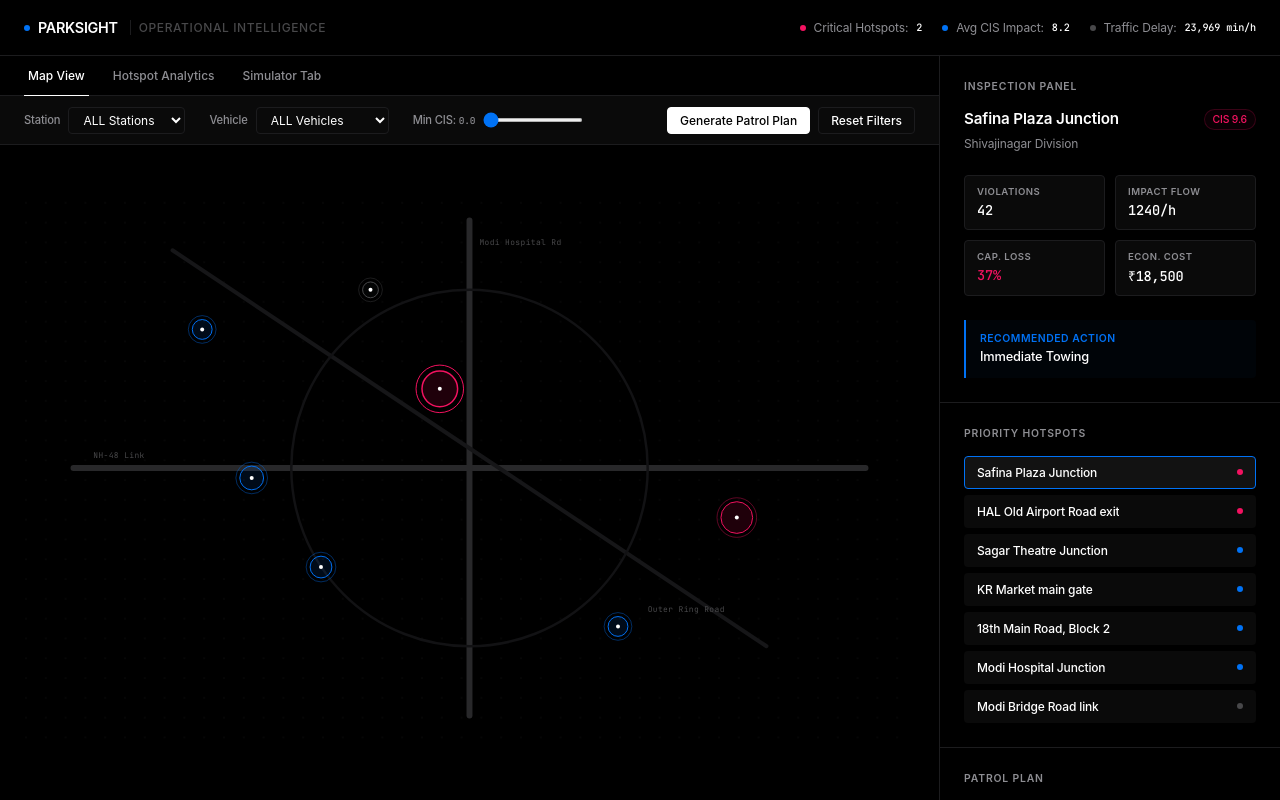
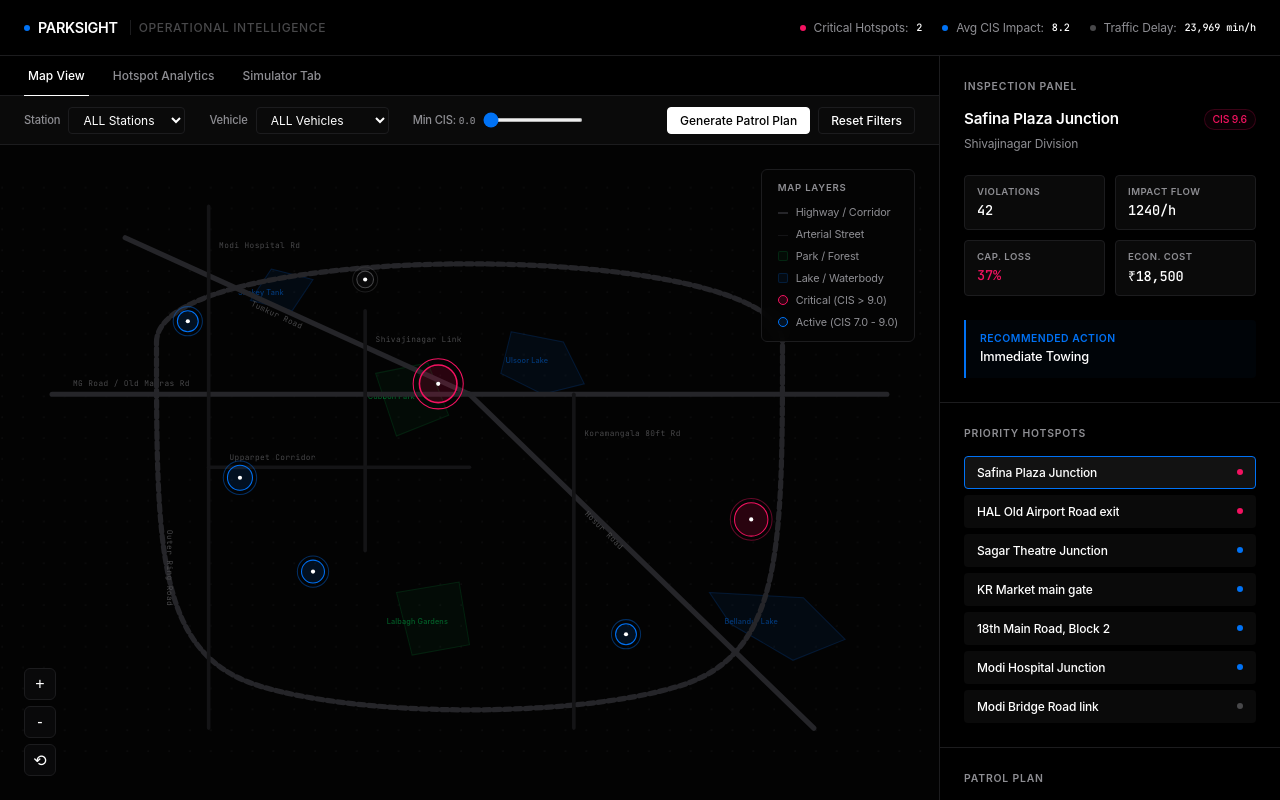
Before and after one commit to ravencore06/ParkSight, a React app in the folder frontend/: page / in a window 1280 px wide. Built offline with nearby package versions, Linux system fonts and the light colour scheme; the HTML template or start-up script is replaced by a standard one; a web font is replaced by a local one.

Commit message:
Add interactive offline Google-Maps-style spatial visualization with lakes, parks, road networks, legend, zoom, and pan controls

```diff
--- a/frontend/src/App.jsx
+++ b/frontend/src/App.jsx
@@ -173,6 +173,12 @@ export default function App() {
   const [optimizationTriggered, setOptimizationTriggered] = useState(false);
   const [dispatchRoutes, setDispatchRoutes] = useState([]);
 
+  // Interactive Zoom & Pan States
+  const [zoom, setZoom] = useState(1);
+  const [pan, setPan] = useState({ x: 0, y: 0 });
+  const [isDragging, setIsDragging] = useState(false);
+  const [dragStart, setDragStart] = useState({ x: 0, y: 0 });
+
   // Filter Data
   const filteredHotspots = useMemo(() => {
     return INITIAL_HOTSPOTS.filter(h => {
@@ -231,6 +237,44 @@ export default function App() {
       routes.push({ unit: "Tow Unit 02", target: sorted[1].name, action: "Clear Blockage" });
     }
     setDispatchRoutes(routes);
+  };
+
+  // Drag & Zoom Event Handlers
+  const handleMouseDown = (e) => {
+    if (e.button !== 0) return; // Only drag with left click
+    setIsDragging(true);
+    setDragStart({ x: e.clientX - pan.x, y: e.clientY - pan.y });
+  };
+
+  const handleMouseMove = (e) => {
+    if (!isDragging) return;
+    setPan({
+      x: e.clientX - dragStart.x,
+      y: e.clientY - dragStart.y
+    });
+  };
+
+  const handleMouseUp = () => {
+    setIsDragging(false);
+  };
+
+  const handleWheel = (e) => {
+    e.preventDefault();
+    const zoomFactor = 1.1;
+    let newZoom = zoom;
+    if (e.deltaY < 0) {
+      newZoom = Math.min(zoom * zoomFactor, 4.0); // limit 4x zoom in
+    } else {
+      newZoom = Math.max(zoom / zoomFactor, 0.8); // limit 0.8x zoom out
+    }
+    setZoom(newZoom);
+  };
+
+  const zoomIn = () => setZoom(prev => Math.min(prev * 1.2, 4.0));
+  const zoomOut = () => setZoom(prev => Math.max(prev / 1.2, 0.8));
+  const resetZoom = () => {
+    setZoom(1);
+    setPan({ x: 0, y: 0 });
   };
 
   // Recharts Data mapping
@@ -352,7 +396,14 @@ export default function App() {
           <div className="tab-content">
             {activeTab === 'map' && (
               <div className="map-view">
-                <div className="map-canvas">
+                <div
+                  className={`map-canvas ${isDragging ? 'grabbing' : 'grab'}`}
+                  onMouseDown={handleMouseDown}
+                  onMouseMove={handleMouseMove}
+                  onMouseUp={handleMouseUp}
+                  onMouseLeave={handleMouseUp}
+                  onWheel={handleWheel}
+                >
                   <svg width="100%" height="100%" viewBox="0 0 900 550" preserveAspectRatio="xMidYMid meet">
                     <defs>
                       <pattern id="grid-dots" width="20" height="20" patternUnits="userSpaceOnUse">
@@ -361,32 +412,83 @@ export default function App() {
                     </defs>
                     <rect width="100%" height="100%" fill="url(#grid-dots)" />
 
-                    {/* Road Network Lines */}
+                    {/* Transform Group for Zoom & Pan */}
+                    <g
+                      transform={`translate(${pan.x}, ${pan.y}) scale(${zoom})`}
+                      style={{ transition: isDragging ? 'none' : 'transform 0.15s cubic-bezier(0.16, 1, 0.3, 1)' }}
+                    >
+                      {/* Lakes / Waterbodies Layer */}
                       <g>
-                      <line x1="50" y1="270" x2="850" y2="270" className="street-line street-line-major" />
-                      <line x1="450" y1="20" x2="450" y2="520" className="street-line street-line-major" />
-                      <line x1="150" y1="50" x2="750" y2="450" className="street-line" />
-                      <circle cx="450" cy="270" r="180" fill="none" stroke="#121214" strokeWidth="2.5" />
+                        {/* Ulsoor Lake */}
+                        <polygon points="490,140 540,150 560,190 520,200 480,180" className="lake-polygon" />
+                        <text x="505" y="170" className="landmark-text lake-text">Ulsoor Lake</text>
 
-                      <text x="460" y="45" className="street-text">Modi Hospital Rd</text>
-                      <text x="70" y="260" className="street-text">NH-48 Link</text>
-                      <text x="630" y="415" className="street-text">Outer Ring Road</text>
+                        {/* Bellandur Lake */}
+                        <polygon points="680,390 770,395 810,435 760,455 700,420" className="lake-polygon" />
+                        <text x="720" y="420" className="landmark-text lake-text">Bellandur Lake</text>
+
+                        {/* Sankey Tank */}
+                        <polygon points="260,80 300,90 280,120 240,110" className="lake-polygon" />
+                        <text x="250" y="105" className="landmark-text lake-text">Sankey Tank</text>
                       </g>
 
-                    {/* Node Representations */}
+                      {/* Parks / Greenery Layer */}
+                      <g>
+                        {/* Cubbon Park */}
+                        <polygon points="360,180 410,170 430,220 380,240" className="park-polygon" />
+                        <text x="375" y="205" className="landmark-text park-text">Cubbon Park</text>
+
+                        {/* Lalbagh Botanical Gardens */}
+                        <polygon points="380,390 440,380 450,440 395,450" className="park-polygon" />
+                        <text x="400" y="420" className="landmark-text park-text">Lalbagh Gardens</text>
+                      </g>
+
+                      {/* Road Networks Layer */}
+                      <g>
+                        {/* Highways */}
+                        <line x1="50" y1="200" x2="850" y2="200" className="street-line street-line-major" />
+                        <text x="70" y="192" className="street-text">MG Road / Old Madras Rd</text>
+
+                        <line x1="450" y1="200" x2="780" y2="520" className="street-line street-line-major" />
+                        <text x="560" y="315" className="street-text" transform="rotate(45, 560, 315)">Hosur Road</text>
+
+                        <line x1="450" y1="200" x2="120" y2="50" className="street-line street-line-major" />
+                        <text x="240" y="115" className="street-text" transform="rotate(25, 240, 115)">Tumkur Road</text>
+
+                        <path d="M 150,150 C 150,50 750,50 750,150 C 750,350 750,450 650,480 C 550,510 350,510 250,480 C 150,450 150,350 150,150 Z" fill="none" className="street-line street-line-major" strokeDasharray="6,4" />
+                        <text x="160" y="330" className="street-text" transform="rotate(90, 160, 330)">Outer Ring Road</text>
+
+                        {/* Local/Secondary Streets */}
+                        <line x1="200" y1="20" x2="200" y2="520" className="street-line" />
+                        <text x="210" y="60" className="street-text">Modi Hospital Rd</text>
+
+                        <line x1="550" y1="200" x2="550" y2="520" className="street-line" />
+                        <text x="560" y="240" className="street-text">Koramangala 80ft Rd</text>
+
+                        <line x1="350" y1="120" x2="350" y2="350" className="street-line" />
+                        <text x="360" y="150" className="street-text">Shivajinagar Link</text>
+
+                        <line x1="200" y1="270" x2="450" y2="270" className="street-line" />
+                        <text x="220" y="263" className="street-text">Upparpet Corridor</text>
+                      </g>
+
+                      {/* Hotspot Nodes Layer */}
                       <g>
                         {filteredHotspots.map(h => {
                           const isCritical = h.status === 'critical';
                           const isActive = h.status === 'active';
                           const strokeColor = isCritical ? 'var(--alert-red)' : (isActive ? 'var(--primary-blue)' : 'var(--text-muted)');
-                        const fillColor = isCritical ? 'rgba(255, 0, 85, 0.12)' : (isActive ? 'rgba(0, 112, 243, 0.1)' : 'rgba(83, 92, 106, 0.05)');
+                          const fillColor = isCritical ? 'rgba(255, 0, 85, 0.15)' : (isActive ? 'rgba(0, 114, 245, 0.12)' : 'rgba(83, 92, 106, 0.08)');
                           const isSelected = selectedHotspot && selectedHotspot.id === h.id;
 
                           return (
                             <g
                               key={h.id}
                               className="node-group"
-                            onClick={() => setSelectedHotspot(h)}
+                              onClick={(e) => {
+                                e.stopPropagation(); // Avoid dragging triggers
+                                setSelectedHotspot(h);
+                              }}
                             >
                               {/* Inner Circle Fill */}
                               <circle
@@ -414,7 +516,44 @@ export default function App() {
                           );
                         })}
                       </g>
+                    </g>
                   </svg>
+
+                  {/* Floating Google-Maps-Style Action Buttons */}
+                  <div className="map-controls">
+                    <button className="map-control-btn" onClick={zoomIn} title="Zoom In">+</button>
+                    <button className="map-control-btn" onClick={zoomOut} title="Zoom Out">-</button>
+                    <button className="map-control-btn" onClick={resetZoom} title="Reset View">⟲</button>
+                  </div>
+
+                  {/* Floating Maps Legend Card */}
+                  <div className="map-legend">
+                    <div className="legend-title font-mono">MAP LAYERS</div>
+                    <div className="legend-item">
+                      <span className="legend-color legend-highway" />
+                      <span>Highway / Corridor</span>
+                    </div>
+                    <div className="legend-item">
+                      <span className="legend-color legend-road" />
+                      <span>Arterial Street</span>
+                    </div>
+                    <div className="legend-item">
+                      <span className="legend-color legend-park" />
+                      <span>Park / Forest</span>
+                    </div>
+                    <div className="legend-item">
+                      <span className="legend-color legend-lake" />
+                      <span>Lake / Waterbody</span>
+                    </div>
+                    <div className="legend-item">
+                      <span className="legend-color legend-critical-node" />
+                      <span>Critical (CIS &gt; 9.0)</span>
+                    </div>
+                    <div className="legend-item">
+                      <span className="legend-color legend-active-node" />
+                      <span>Active (CIS 7.0 - 9.0)</span>
+                    </div>
+                  </div>
                 </div>
               </div>
             )}
--- a/frontend/src/index.css
+++ b/frontend/src/index.css
@@ -306,38 +306,195 @@ body {
   justify-content: center;
   position: relative;
   overflow: hidden;
-  padding: 24px;
+  padding: 0; /* Fully edge-to-edge maps background */
 }
 
 .map-canvas {
   width: 100%;
   height: 100%;
-  max-width: 900px;
-  max-height: 550px;
-  aspect-ratio: 900 / 550;
+  position: relative;
   display: flex;
   align-items: center;
   justify-content: center;
+  background-color: #030303;
+  user-select: none;
 }
 
+.map-canvas.grab {
+  cursor: grab;
+}
+
+.map-canvas.grabbing {
+  cursor: grabbing;
+}
+
+/* Road Styling */
 .street-line {
-  stroke: #161618;
-  stroke-width: 4;
+  stroke: #141416;
+  stroke-width: 3.5;
   fill: none;
   stroke-linecap: round;
 }
 
 .street-line-major {
-  stroke: #28282a;
-  stroke-width: 6;
+  stroke: #252529;
+  stroke-width: 5;
 }
 
 .street-text {
   fill: var(--text-muted);
-  font-size: 8px;
+  font-size: 7.5px;
   font-family: 'JetBrains Mono', monospace;
   letter-spacing: 0.05em;
   pointer-events: none;
+}
+
+/* Google-Maps-Style Environmental Polygons */
+.lake-polygon {
+  fill: rgba(0, 114, 245, 0.06);
+  stroke: rgba(0, 114, 245, 0.18);
+  stroke-width: 1;
+  transition: fill 0.2s ease;
+}
+
+.lake-polygon:hover {
+  fill: rgba(0, 114, 245, 0.12);
+}
+
+.park-polygon {
+  fill: rgba(0, 200, 83, 0.04);
+  stroke: rgba(0, 200, 83, 0.14);
+  stroke-width: 1;
+  transition: fill 0.2s ease;
+}
+
+.park-polygon:hover {
+  fill: rgba(0, 200, 83, 0.08);
+}
+
+.landmark-text {
+  font-size: 7px;
+  font-weight: 500;
+  font-family: inherit;
+  letter-spacing: 0.02em;
+  pointer-events: none;
+  text-anchor: middle;
+}
+
+.lake-text {
+  fill: rgba(0, 114, 245, 0.45);
+}
+
+.park-text {
+  fill: rgba(0, 200, 83, 0.45);
+}
+
+/* Floating Zoom / Pan Toolbar controls */
+.map-controls {
+  position: absolute;
+  bottom: 24px;
+  left: 24px;
+  display: flex;
+  flex-direction: column;
+  gap: 6px;
+  z-index: 5;
+}
+
+.map-control-btn {
+  background-color: rgba(10, 10, 12, 0.85);
+  backdrop-filter: blur(8px);
+  border: 1px solid var(--border-color);
+  color: var(--text-primary);
+  width: 32px;
+  height: 32px;
+  border-radius: 6px;
+  display: flex;
+  justify-content: center;
+  align-items: center;
+  font-size: 16px;
+  font-weight: 500;
+  cursor: pointer;
+  transition: all 0.15s ease;
+  user-select: none;
+}
+
+.map-control-btn:hover {
+  background-color: var(--bg-tertiary);
+  border-color: var(--text-secondary);
+}
+
+/* Floating Map Legend */
+.map-legend {
+  position: absolute;
+  top: 24px;
+  right: 24px;
+  background-color: rgba(5, 5, 5, 0.85);
+  backdrop-filter: blur(8px);
+  border: 1px solid var(--border-color);
+  border-radius: 6px;
+  padding: 12px 16px;
+  display: flex;
+  flex-direction: column;
+  gap: 8px;
+  z-index: 5;
+  pointer-events: none; /* Let clicks pass through onto map canvas */
+}
+
+.legend-title {
+  font-size: 0.6rem;
+  font-weight: 600;
+  color: var(--text-secondary);
+  letter-spacing: 0.08em;
+  margin-bottom: 4px;
+}
+
+.legend-item {
+  display: flex;
+  align-items: center;
+  gap: 8px;
+  font-size: 0.68rem;
+  color: var(--text-secondary);
+}
+
+.legend-color {
+  width: 10px;
+  height: 10px;
+  border-radius: 2px;
+  flex-shrink: 0;
+}
+
+.legend-highway {
+  border-bottom: 2px solid #252529;
+  height: 4px;
+  border-radius: 0;
+}
+
+.legend-road {
+  border-bottom: 1.5px solid #141416;
+  height: 4px;
+  border-radius: 0;
+}
+
+.legend-park {
+  background-color: rgba(0, 200, 83, 0.04);
+  border: 1px solid rgba(0, 200, 83, 0.14);
+}
+
+.legend-lake {
+  background-color: rgba(0, 114, 245, 0.06);
+  border: 1px solid rgba(0, 114, 245, 0.18);
+}
+
+.legend-critical-node {
+  background-color: rgba(255, 0, 85, 0.15);
+  border: 1px solid var(--alert-red);
+  border-radius: 50%;
+}
+
+.legend-active-node {
+  background-color: rgba(0, 114, 245, 0.12);
+  border: 1px solid var(--primary-blue);
+  border-radius: 50%;
 }
 
 /* Map Node States */
@@ -356,12 +513,8 @@ body {
 }
 
 .node-group:hover .node-ring {
-  stroke-width: 2;
+  stroke-width: 2.5;
   opacity: 0.8;
-}
-
-.node-group:hover .node-center {
-  stroke-dasharray: 2;
 }
 
 /* Right Sidebar Details panel */
```
Lines whose indentation alone changed are shown as unchanged.
